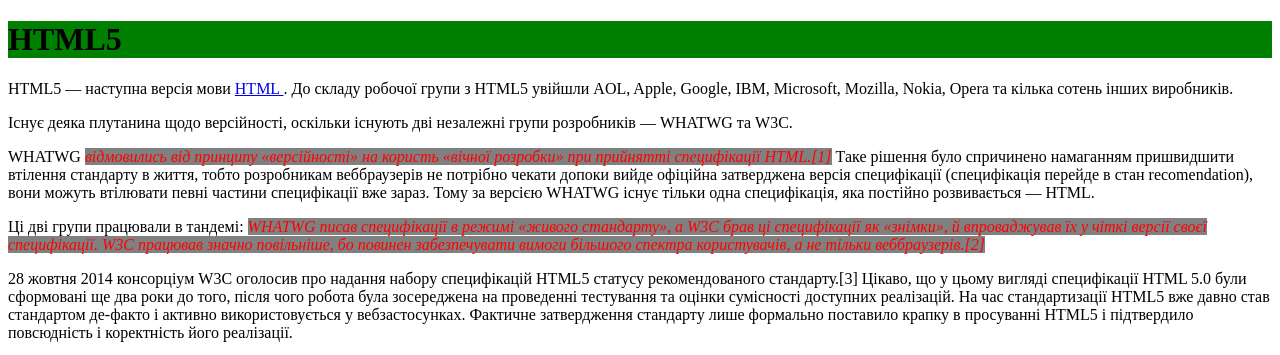
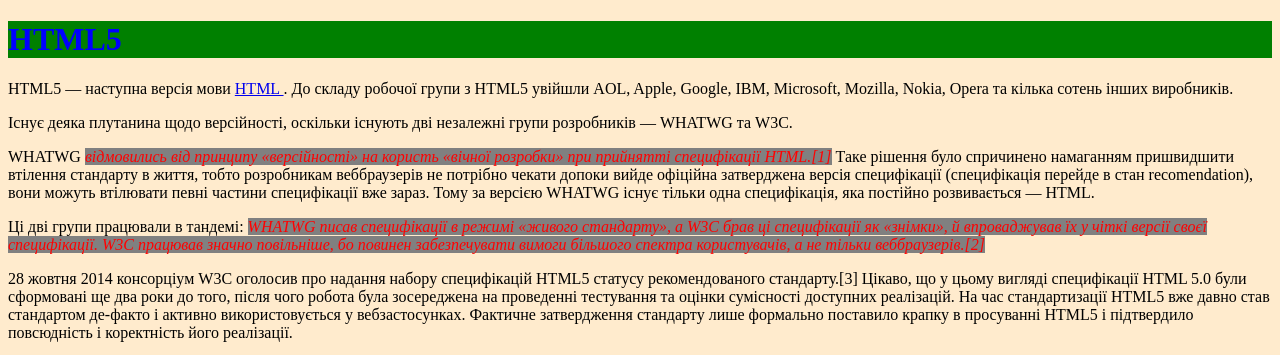
Before and after one commit to Andrii-777/Dev-start_2, a plain HTML site: page Index.html in a window 1280 px wide. Shown: the top 355 px of the page. Drawn offline with Linux system fonts and the light colour scheme; files that its build step writes are made by us from their sources.

Commit message:
first commit

```diff
--- a/Index.html
+++ b/Index.html
@@ -10,8 +10,8 @@
 		</style>
 	</head>
 
-	<body>
-		<h1>HTML5</h1>
+	<body style="background-color: blanchedalmond;">
+		<h1 style="color: blue;">HTML5</h1>
 		<p>HTML5 — наступна версія мови <a href="Page.html" target="blank"> HTML </a>. До складу робочої групи з HTML5
 			увійшли AOL, Apple, Google, IBM, Microsoft, Mozilla, Nokia, Opera та кілька сотень інших виробників.
 		</p>
```
